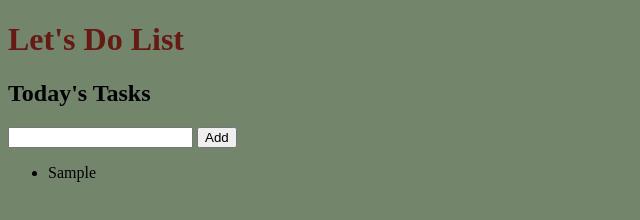
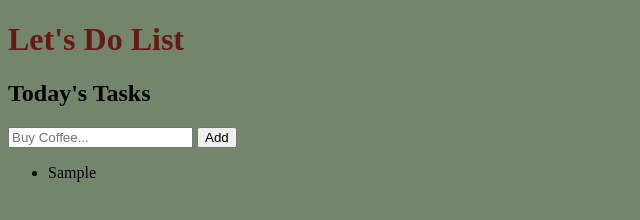
Before and after one commit to pettersongrande/newToDoList, a plain HTML site: page index.html in a window 1280 px wide. Both pictures are taken after typing "Sample" into the empty fields and a click on the button "Add". Shown: the full height of the page, 0-640 px from the left. Drawn offline with Linux system fonts and the light colour scheme.

```diff
--- a/app.js
+++ b/app.js
@@ -4,11 +4,14 @@
 
 const submitForm = document.getElementById("newTaskForm");
 const addBtn = document.getElementById('submitBtn');
-const taskText = document.getElementById('task');
+const taskInput = document.getElementById('task');
 const displayOfTasks = document.getElementById('listOfTasks');
 
-//Array of Tasks
+//Arrays of Tasks and Objects
 
+// Each user input should become an object inside of allObjects with two keys and its value.
+const allObjects = [];
+// Each task should be extracted from those objects and added to allTasks as li, these li's can be looped and displayed.
 const allTasks = [];
 
 // Events
@@ -18,37 +21,77 @@ submitForm.addEventListener('submit',(e)=>{
 });
 
 addBtn.addEventListener('click',()=>{
-    const userInput = taskText.value;
-    taskCreator(userInput);
-    displayTasks(allTasks);
+    const userInput = taskInput.value;
+    objFactory(userInput);
+    displayingTasks(allTasks);
 
-    taskText.value = '';
+    taskInput.value = '';
 
 });
 
 
 //Creating Elements
 
+// This Function creates objects and add them into an array.
+function objFactory(input){
 
-function taskCreator(userInput){
-
-    const newTask = document.createElement('obj');
-    newTask['task'] = userInput;
-    newTask['isComplete'] = false;
-    allTasks.push(newTask);
+    const newObject = {};
+    newObject['task'] = input;
+    newObject['isComplete'] = false;
+    allObjects.push(newObject);
+    allTasks.push(makeTaskLi(newObject));
+    console.log(allTasks);
 
 };
 
 
-function displayTasks(allTasks){
+function makeTaskLi(newObject) {
 
-    for(let i=0; i < allTasks.length; i++){
-        const newLi = document.createElement('LI');
-        // i think the problem is here, I may need to use for.. of loop t handle this one better or maybe somehow find a way to interact with each "alltask[i].task better"
-        newLi.innerHTML = allTasks[i].task;
-        displayOfTasks.appendChild(newLi);
+    const newLi = document.createElement('li');
+    newLi.innerHTML = newObject.task;
 
-       };
+    return newLi;
+
+};
 
 
-}
+function displayingTasks(arrayOfLis){
+
+    for(let tasks of arrayOfLis){
+        displayOfTasks.appendChild(tasks)
+    };
+
+
+};
+
+// mikesTodo
+
+// const mockTodos = [
+//     {
+//         title: 'Buy milk',
+//         done: true
+//     },
+//     {
+//         title: 'Buy cheese',
+//         done: true
+//     },
+//     {
+//         title: 'Buy peas',
+//         done: false
+//     },
+//     {
+//         title: 'Buy chicken',
+//         done: false
+//     },
+//     {
+//         title: 'Buy sausage',
+//         done: false
+//     }
+// ];
+
+
+// for(let i = 0; i < mockTodos.length; i++){
+
+//     console.log(mockTodos[i].title);
+
+// };
--- a/index.html
+++ b/index.html
@@ -15,7 +15,7 @@
 
     <form id="newTaskForm">
         <label for="task"></label>
-        <input type="text" id="task">
+        <input type="text" id="task" placeholder="Buy Coffee...">
 
         <button id="submitBtn">Add</button>
 
```
